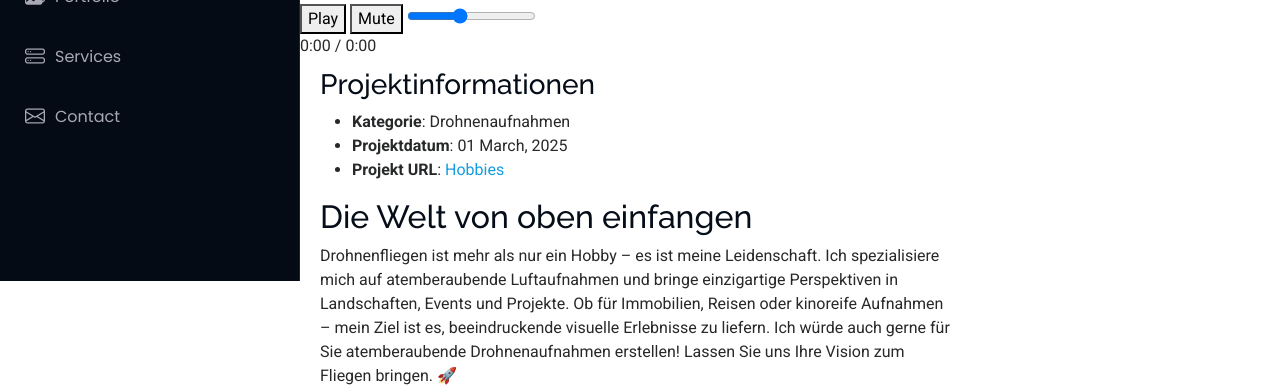
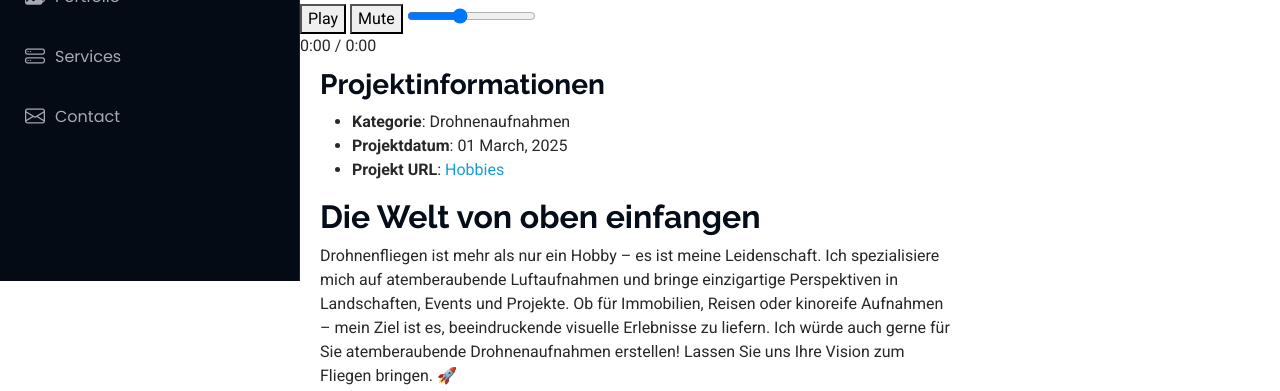
Before and after one commit to abditechh/Abdis-Iportfolio, a plain HTML site: page portfolio-details.html in a window 1280 px wide. Shown: the part 519-910 px from the top of the page. Drawn offline with nearby package versions, Linux system fonts and the light colour scheme.

Commit message:
Update portfolio-details.html

```diff
--- a/portfolio-details.html
+++ b/portfolio-details.html
@@ -127,7 +127,7 @@
 
               <div class="col-lg-8">
                 <div class="portfolio-info" data-aos="fade-up" data-aos-delay="200">
-                  <h3>Projektinformationen</h3>
+                  <h3><strong> Projektinformationen</strong></h3>
                   <ul>
                     <li><strong>Kategorie</strong>: Drohnenaufnahmen</li>
                     <li><strong>Projekt­datum</strong>: 01 March, 2025</li>
@@ -136,7 +136,7 @@
                 </div>
 
                 <div class="portfolio-description" data-aos="fade-up" data-aos-delay="300">
-                  <h2>Die Welt von oben einfangen</h2>
+                  <h2><strong> Die Welt von oben einfangen</strong></h2>
                   <p>
                     Drohnenfliegen ist mehr als nur ein Hobby – es ist meine Leidenschaft. Ich spezialisiere mich auf atemberaubende Luftaufnahmen und bringe einzigartige Perspektiven in Landschaften, Events und Projekte. Ob für Immobilien, Reisen oder kinoreife Aufnahmen – mein Ziel ist es, beeindruckende visuelle Erlebnisse zu liefern.
 
```
